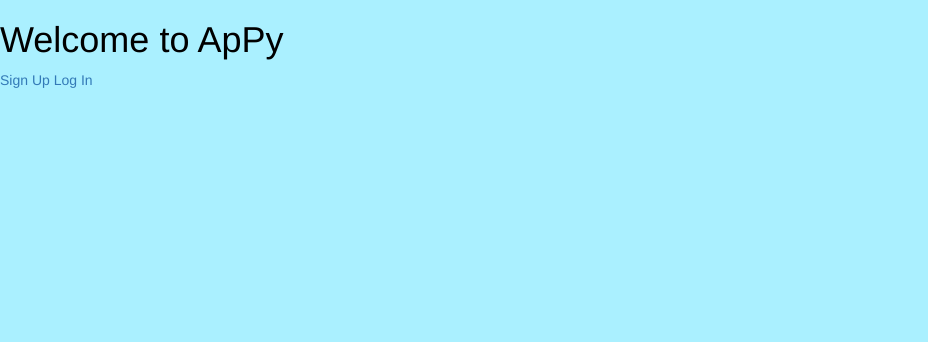
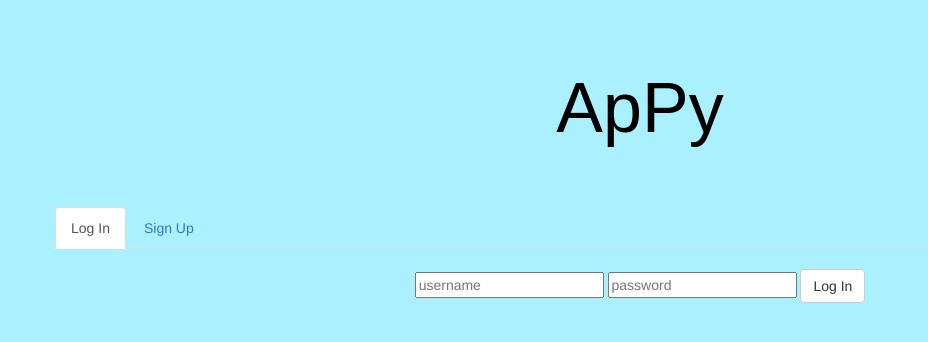
Before and after one commit to merdey/ApPy, a Django app: page / in a window 1280 px wide. Shown: the top 342 px of the page, without its empty margins (0-928 px from the left). Run offline with Django 3.2, Linux system fonts and the light colour scheme; parts of the project's set-up code (start-up, migrations or seed data) failed here and were passed over; some libraries are stand-ins or nearby versions.

Commit message:
Clean up signup/login

```diff
--- a/appy/urls.py
+++ b/appy/urls.py
@@ -12,8 +12,8 @@ urlpatterns = [
     url(r'^applications$', 'appy.views.applications', name='applications'),
 
     url(r'^apply$', 'appy.views.apply'),
-    url(r'^update-status', 'appy.views.update_status'),
-    url(r'^delete-app', 'appy.views.delete_app'),
+    url(r'^update-status$', 'appy.views.update_status'),
+    url(r'^delete-app$', 'appy.views.delete_app'),
 
-    url(r'^admin/', include(admin.site.urls)),
+    url(r'^admin$', include(admin.site.urls)),
 ]
--- a/appy/views.py
+++ b/appy/views.py
@@ -6,6 +6,7 @@ from django.contrib.auth.models import User
 from django.core.context_processors import csrf
 from django.http import JsonResponse
 from django.shortcuts import redirect, render
+from django.views.decorators.http import require_POST
 
 from appy.models import Application, Position, Tag
 from appy.utils import apply_for_position
@@ -15,36 +16,29 @@ def home(request):
     return render(request, 'home.html')
 
 
+@require_POST
 def signup(request):
-    context = {}
-    context.update(csrf(request))
-    if request.method == 'POST':
-        username = request.POST.get('username', '')
-        password = request.POST.get('password', '')
+    username = request.POST.get('username')
+    password = request.POST.get('password')
 
+    if username and password:
         user = User.objects.create_user(username=username, password=password)
-
-        return render(request, 'home.html')
     else:
-        return render(request, 'login.html', context)
+        return render(request, 'home.html', {'errors': 'Unable to create user'})
 
 
+@require_POST
 def login_view(request):
-    context = {}
-    context.update(csrf(request))
-    if request.method == 'POST':
-        username = request.POST.get('username', '')
-        password = request.POST.get('password', '')
+    username = request.POST.get('username')
+    password = request.POST.get('password')
 
+    if username and password:
         user = authenticate(username=username, password=password)
         if user is not None:
             login(request, user)
             return redirect('positions')
-        else:
-            context['errors'] = 'Username or password was incorrect'
-            return render(request, 'login.html', context)
-    else:
-        return render(request, 'login.html', context)
+
+    return render(request, 'home.html', {'errors': 'Unable to log in'})
 
 
 def logout_view(request):
--- a/static/css/base.css
+++ b/static/css/base.css
@@ -2,3 +2,15 @@ body {
     background-color: rgb(170, 240, 255);
     color: rgb(0, 0, 0);
 }
+
+.header {
+    padding: 50px;
+    text-align: center;
+    font-family: Arial, Helvetica, sans-serif;
+    font-size: 5em;
+}
+
+.login-form {
+    padding: 20px;
+    text-align: center;
+}
--- a/templates/home.html
+++ b/templates/home.html
@@ -1 +1,50 @@
-{% extends 'public_base.html' %}
+<!DOCTYPE html>
+{% load staticfiles %}
+<html>
+<head lang="en">
+    <meta charset="UTF-8">
+    <title>ApPy</title>
+
+    <link rel="stylesheet" href="https://maxcdn.bootstrapcdn.com/bootstrap/3.3.5/css/bootstrap.min.css">
+    <link rel="stylesheet" href="https://maxcdn.bootstrapcdn.com/font-awesome/4.4.0/css/font-awesome.min.css">
+    <link rel="stylesheet" href="{% static 'css/base.css' %}">
+
+    <script src="//code.jquery.com/jquery-2.1.4.js"></script>
+    <script src="https://maxcdn.bootstrapcdn.com/bootstrap/3.3.5/js/bootstrap.min.js"></script>
+</head>
+
+<body>
+    <div class="container">
+        <div class="row">
+            <h1 class="header">ApPy</h1>
+        </div>
+
+        <div class="row">
+            <ul class="nav nav-tabs">
+                <li class="active"><a href="#login" data-toggle="tab">Log In</a></li>
+                <li><a href="#signup" data-toggle="tab">Sign Up</a></li>
+            </ul>
+        </div>
+
+        <div class="row">
+            <div class="tab-content">
+                <div class="tab-pane active" id="login">
+                    <form class="login-form" method="post" action="login">
+                        <input type="text" name="username" placeholder="username">
+                        <input type="password" name="password" placeholder="password">
+                        <a id="login-btn" class="btn btn-default">Log In</a>
+                    </form>
+                </div>
+
+                <div class="tab-pane" id="signup">
+                    <form class="login-form" method="post" action="signup">
+                        <input type="text" name="username" placeholder="username">
+                        <input type="password" name="password" placeholder="password">
+                        <a id="signup-btn" class="btn btn-primary">Sign Up</a>
+                    </form>
+                </div>
+            </div>
+        </div>
+    </div>
+</body>
+</html>
--- a/templates/public_base.html
+++ /dev/null
@@ -1,34 +0,0 @@
-<!DOCTYPE html>
-{% load staticfiles %}
-<html>
-<head lang="en">
-    <meta charset="UTF-8">
-    <title>{% block title %}ApPy{% endblock %}</title>
-
-    <link rel="stylesheet" href="https://maxcdn.bootstrapcdn.com/bootstrap/3.3.5/css/bootstrap.min.css">
-    <link rel="stylesheet" href="https://maxcdn.bootstrapcdn.com/font-awesome/4.4.0/css/font-awesome.min.css">
-    <link rel="stylesheet" href="{% static 'css/base.css' %}">
-</head>
-
-<body>
-
-    <div id="header">
-    {% block header %}
-        <h1>Welcome to ApPy</h1>
-    {% endblock %}
-    </div>
-
-    <div id="nav">
-    {% block navigation %}
-        <a href="/signup">Sign Up</a>
-        <a href="/login">Log In</a>
-    {% endblock %}
-    </div>
-
-    <div id="content">
-    {% block content %}
-    {% endblock %}
-    </div>
-
-</body>
-</html>
```
Also changed, not shown: templates/login.html (deleted, +0 -12 lines), templates/signup.html (deleted, +0 -9 lines).
